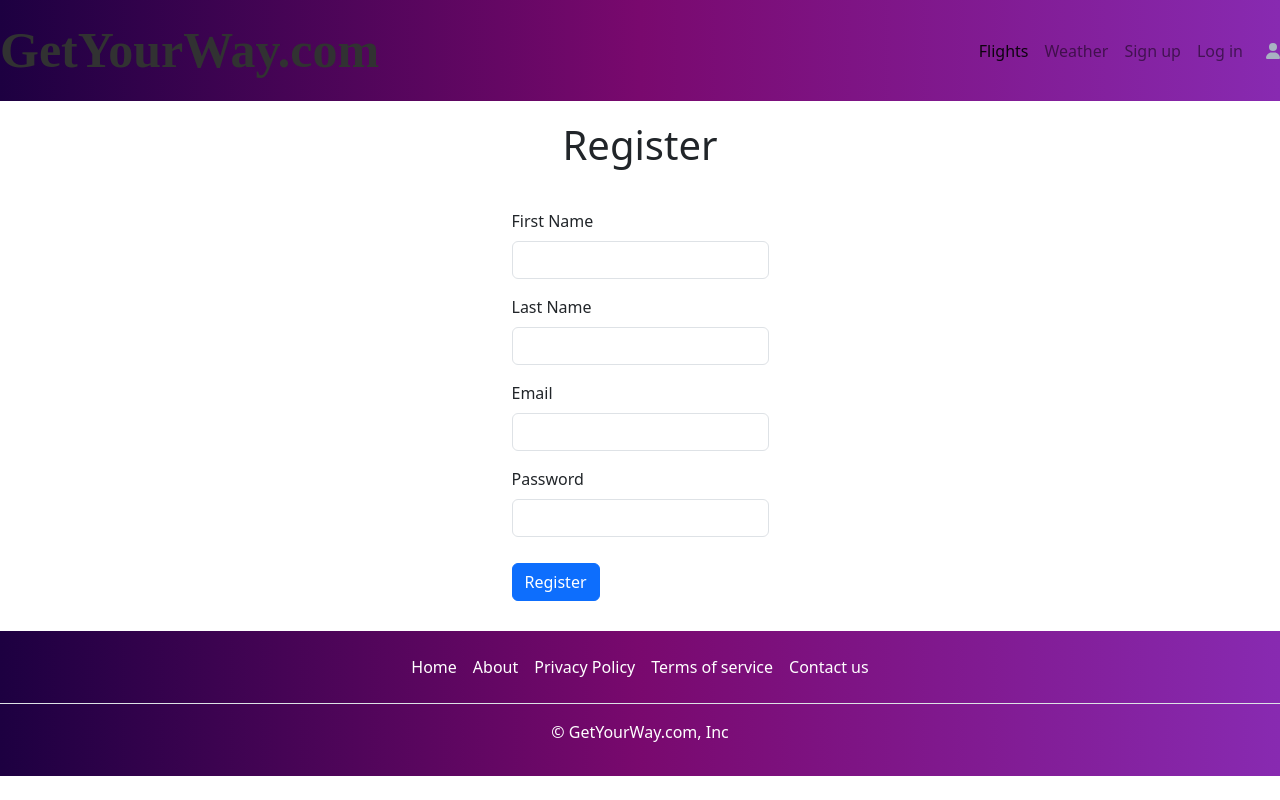
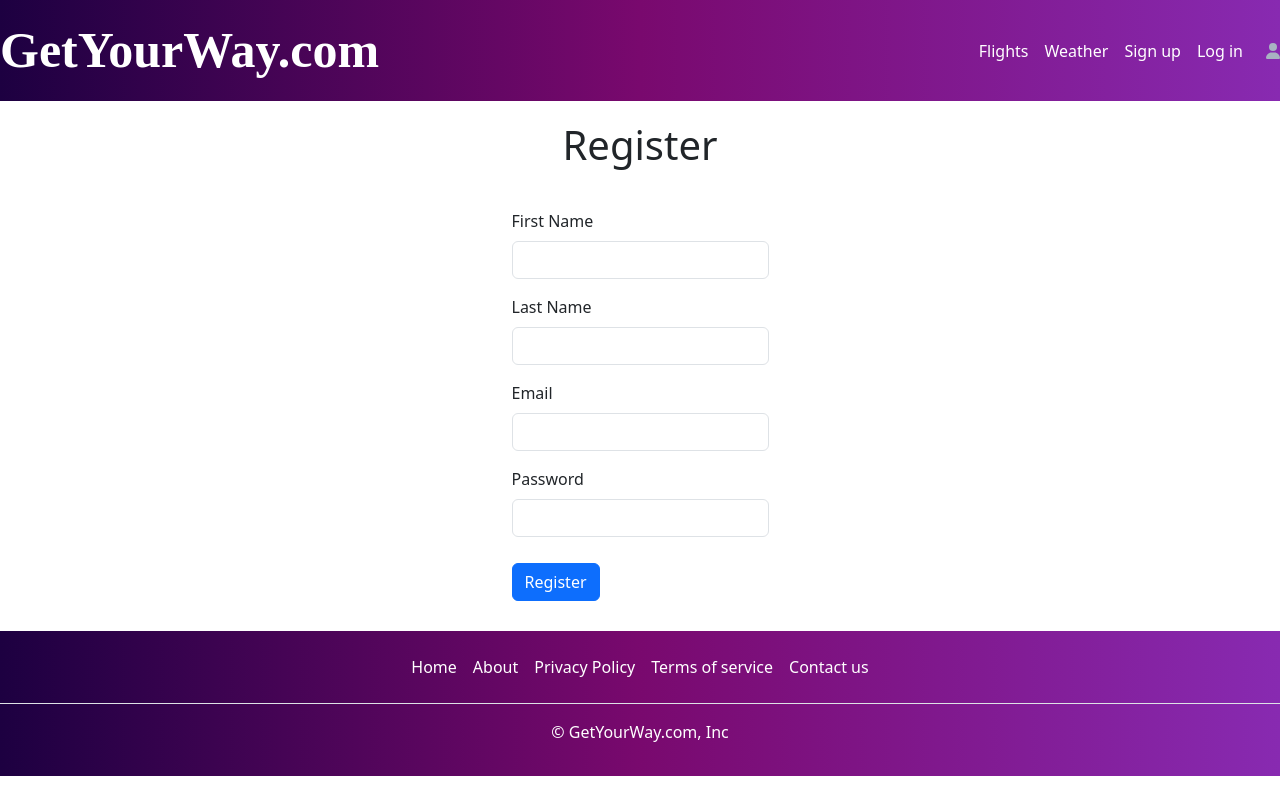
Before and after one commit to eclonghurst/SkyTwoFlyFront, a React (Create React App) app: page /SignUp in a window 1280 px wide. Built offline with nearby package versions, Linux system fonts and the light colour scheme.

Commit message:
navbar text

```diff
--- a/src/CssFiles/NavBarCSS.css
+++ b/src/CssFiles/NavBarCSS.css
@@ -1,13 +1,17 @@
 .navbar {
     background: linear-gradient(90deg, rgba(29,0,65,1) 0%, rgba(121,9,110,1) 50%, rgba(136,42,177,1) 100%);
+    color: white;
 }
 
 .navbar-brand{
     font-family: 'Merriweather', serif !important;
-    color:#313232 !important;
+    color:#ffffff !important;
     font-size: 50px !important;
     font-weight: bold;
+}
 
+.nav-link{
+    color: white !important;
 }
 
 .brand-logo {
```
